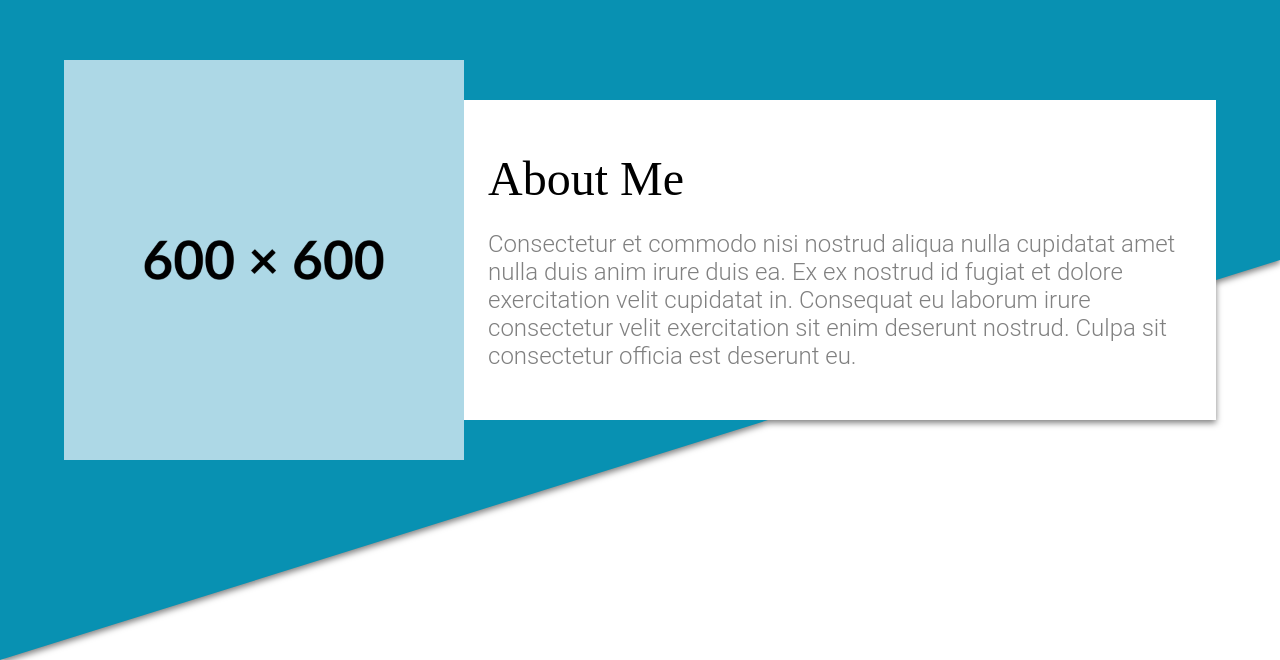
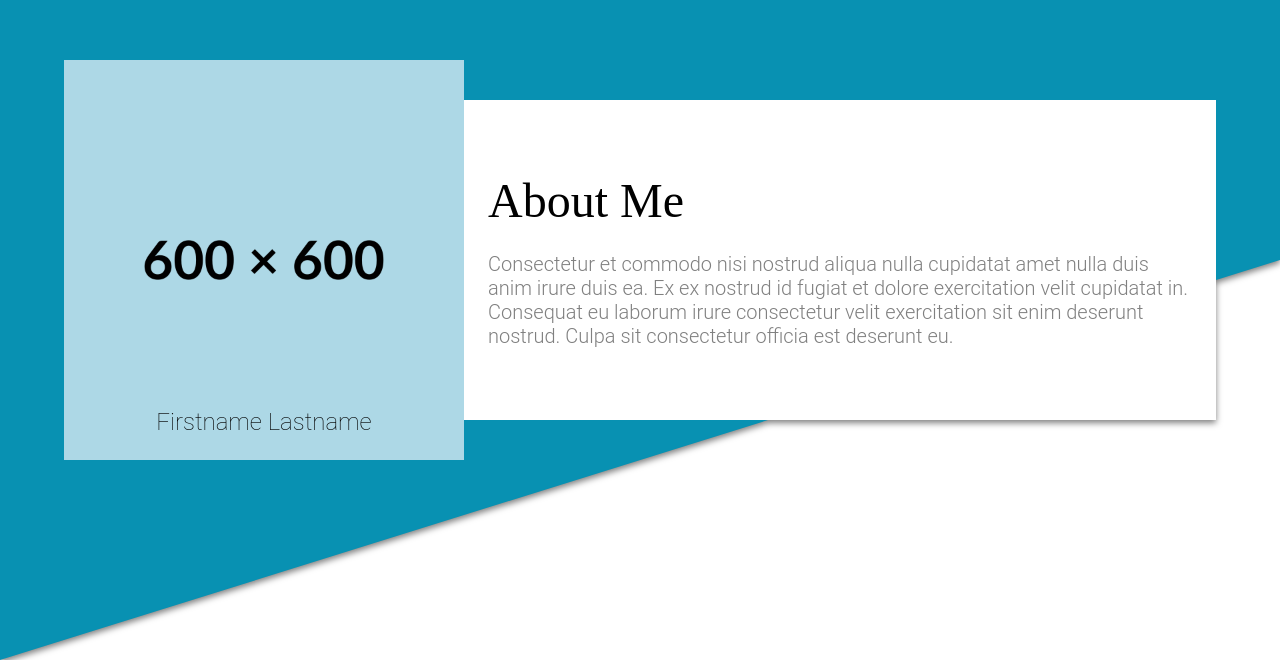
Before and after one commit to RobLaughlin/TOP-Homepage, a website built with webpack: page src/template.html in a window 1280 px wide. Shown: the part 140-800 px from the top of the page. Built offline with nearby package versions, Linux system fonts and the light colour scheme; a web font is replaced by a local one.

Commit message:
Add text to the bottom of the header image

```diff
--- a/src/css/index.css
+++ b/src/css/index.css
@@ -1,3 +1,4 @@
+/* FONTS */
 @font-face {
     font-family: "Roboto";
     src: url("../fonts/Roboto/Roboto-VariableFont_wdth\,wght.ttf");
@@ -8,6 +9,7 @@
     src: url("../fonts/Playfair_Display/PlayfairDisplay-VariableFont_wght.ttf");
 }
 
+/* HEADER */
 #header .container {
     filter: drop-shadow(0px 3px 3px rgba(0, 0, 0, 0.5));
     display: flex;
@@ -30,6 +32,24 @@
     height: 50vh;
     margin: auto;
     display: flex;
+}
+
+#header .imgContainer {
+    background-image: url("../images/headerImage.png");
+    background-size: cover;
+    width: 50vh;
+    height: 50vh;
+    display: flex;
+}
+
+#header .imgContainer .imgText {
+    width: 50vh;
+    text-align: center;
+    margin-top: auto;
+    font-family: "Roboto";
+    font-size: 24px;
+    font-weight: 200;
+    margin-bottom: 24px;
 }
 
 #header .textContainer {
@@ -59,7 +79,7 @@
 
 #header .text {
     font-family: "Roboto";
-    font-size: 24px;
+    font-size: max(1.5vw, 20px);
     margin-top: 24px;
     /* color: lightgray; */
     color: gray;
--- a/src/template.html
+++ b/src/template.html
@@ -10,11 +10,9 @@
             <div class="container">
                 <div class="background"></div>
                 <div class="content">
-                    <img
-                        src="../src/images/headerImage.png"
-                        alt="Placeholder header image"
-                        class="img"
-                    />
+                    <div class="imgContainer" title="Firstname Lastname">
+                        <p class="imgText">Firstname Lastname</p>
+                    </div>
                     <div class="textContainer">
                         <div class="transparent"></div>
                         <div class="textContent">
```
